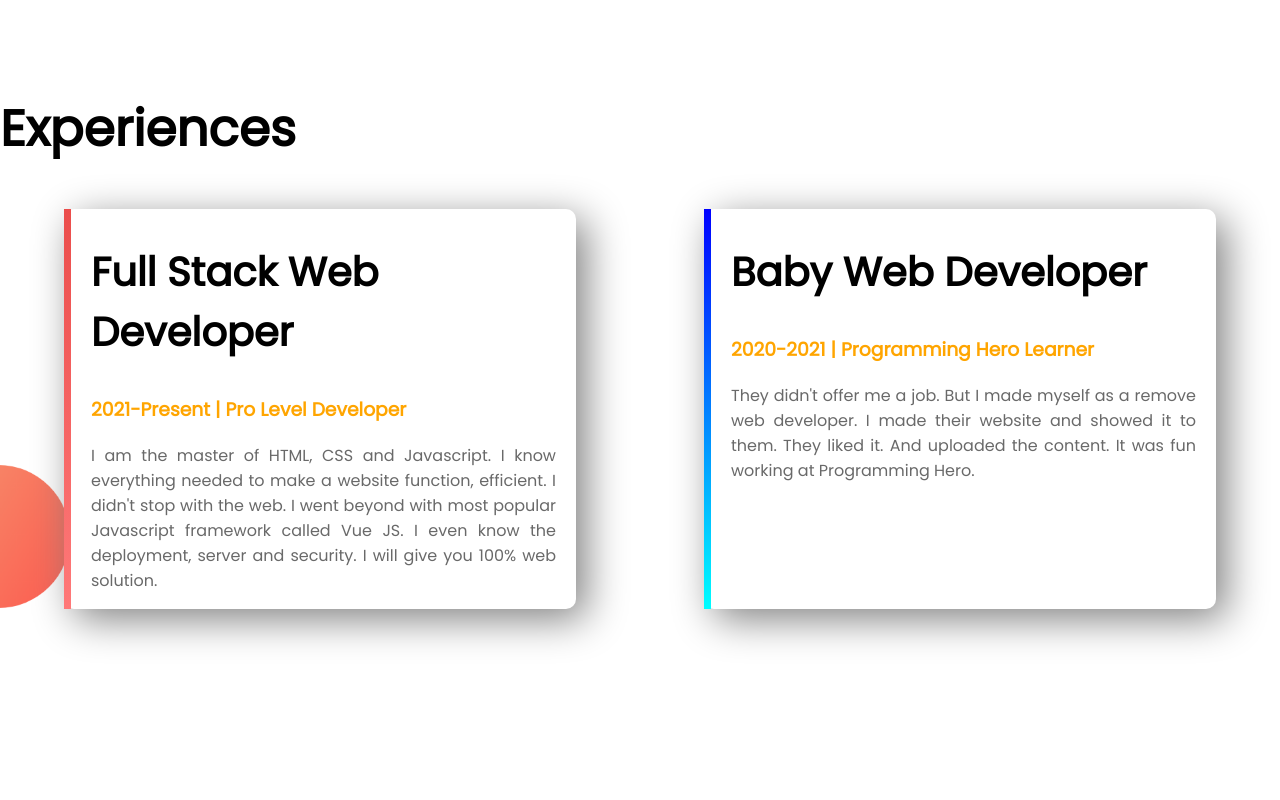
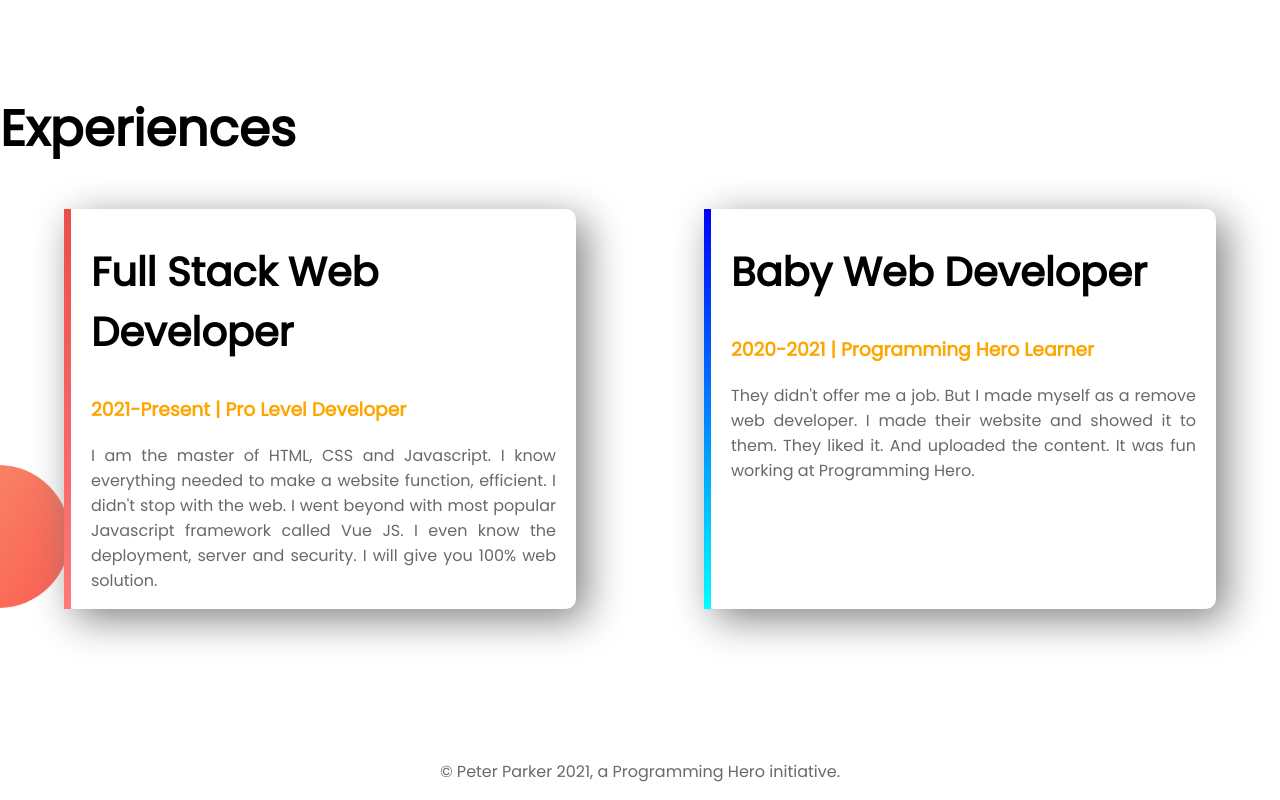
Before and after one commit to Antardas/developer-portfolio, a plain HTML site: page index.html in a window 1280 px wide. Shown: the part 1242-2042 px from the top of the page. Before the commit the page ends 2001 px from the top, so only its background shows below. Drawn offline with Linux system fonts and the light colour scheme.

Commit message:
Add Footer

```diff
--- a/index.html
+++ b/index.html
@@ -64,6 +64,10 @@
             </div>
         </div>
     </section>
+
+    <footer>
+        <p>© Peter Parker 2021, a Programming Hero initiative.</p>
+    </footer>
 </body>
 
 </html>
--- a/style.css
+++ b/style.css
@@ -72,3 +72,7 @@ h2 {
     border-image: linear-gradient(to bottom, blue, cyan);
     border-image-slice: 1;
 }
+footer p {
+    text-align: center;
+    color: #696969;
+}
```
Also changed, not shown: images/my-bg.png (deleted), images/my-bg2.png (deleted).
